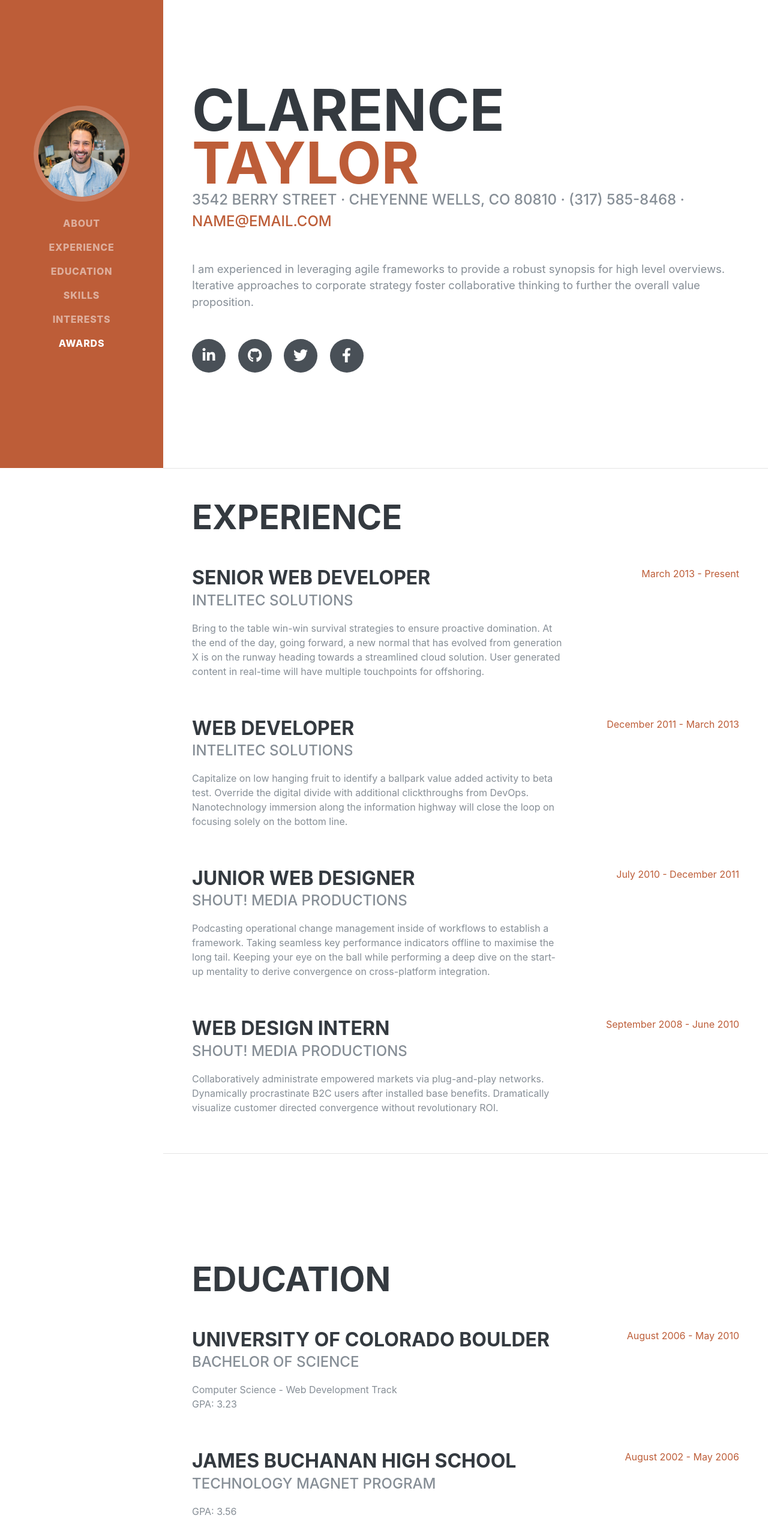
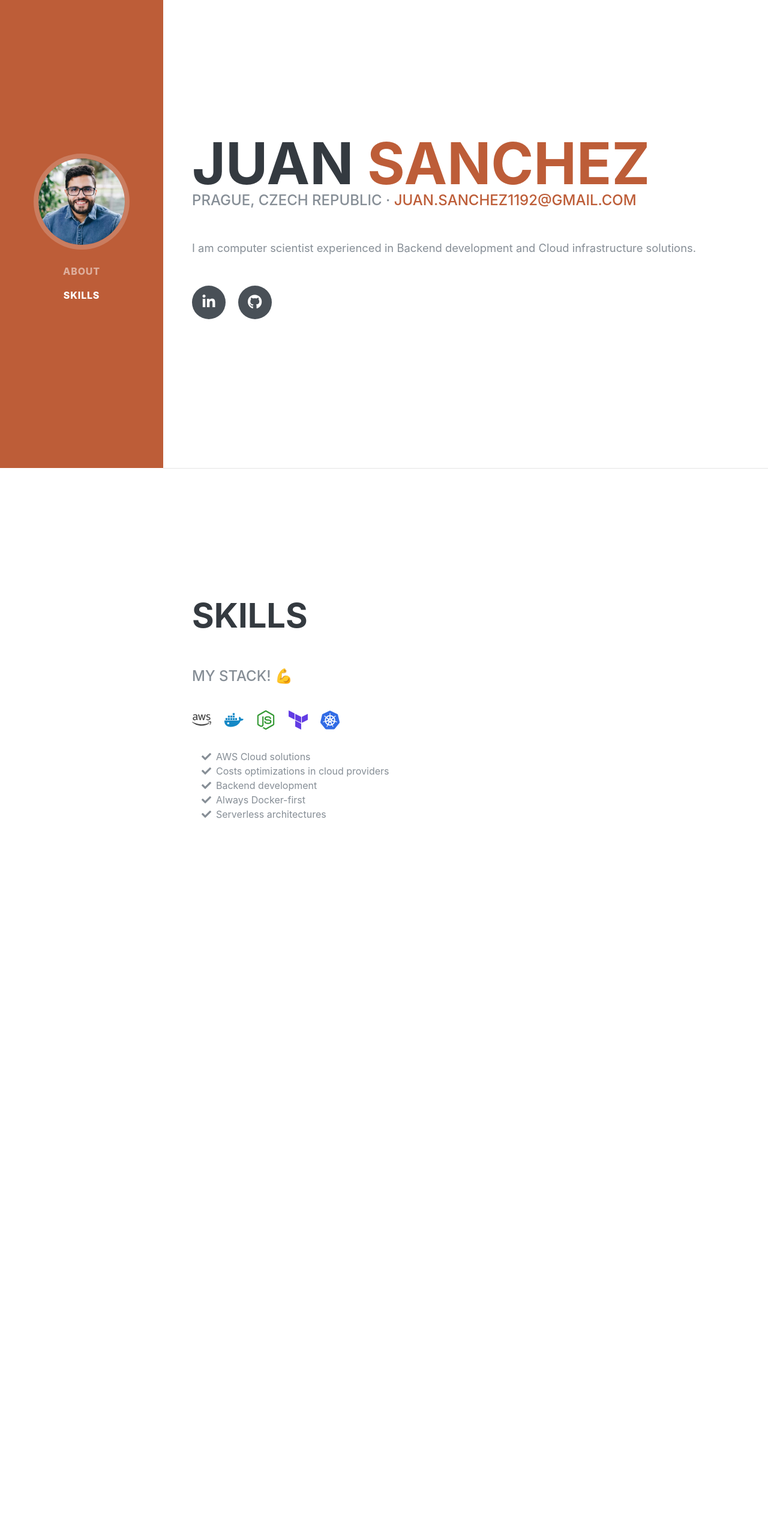
Before and after one commit to jlsan92/juan.dev, a website: page index.html in a window 1280 px wide. Shown: the part 20-2580 px from the top of the page at 60% size. After the commit the page ends 1601 px from the top, so only its background shows below. Drawn offline with Linux system fonts and the light colour scheme; files that its build step writes are made by us from their sources; a web font is replaced by a local one.

Commit message:
init juan.dev info

```diff
--- a/css/resume.css
+++ b/css/resume.css
@@ -1,6 +1,6 @@
 /*!
  * Start Bootstrap - Resume v5.0.8 (https://startbootstrap.com/template-overviews/resume)
- * Copyright 2013-2019 Start Bootstrap
+ * Copyright 2013-2020 Start Bootstrap
  * Licensed under MIT (https://github.com/BlackrockDigital/startbootstrap-resume/blob/master/LICENSE)
  */
 
--- a/index.html
+++ b/index.html
@@ -8,7 +8,7 @@
   <meta name="description" content="">
   <meta name="author" content="">
 
-  <title>Resume - Start Bootstrap Theme</title>
+  <title>juan.dev - Juan Sanchez</title>
 
   <!-- Bootstrap core CSS -->
   <link href="vendor/bootstrap/css/bootstrap.min.css" rel="stylesheet">
@@ -29,7 +29,7 @@
     <a class="navbar-brand js-scroll-trigger" href="#page-top">
       <span class="d-block d-lg-none">Clarence Taylor</span>
       <span class="d-none d-lg-block">
-        <img class="img-fluid img-profile rounded-circle mx-auto mb-2" src="img/profile.jpg" alt="">
+        <img class="img-fluid img-profile rounded-circle mx-auto mb-2" src="img/profile.jpeg" alt="">
       </span>
     </a>
     <button class="navbar-toggler" type="button" data-toggle="collapse" data-target="#navbarSupportedContent" aria-controls="navbarSupportedContent" aria-expanded="false" aria-label="Toggle navigation">
@@ -40,21 +40,18 @@
         <li class="nav-item">
           <a class="nav-link js-scroll-trigger" href="#about">About</a>
         </li>
-        <li class="nav-item">
+        <!-- <li class="nav-item">
           <a class="nav-link js-scroll-trigger" href="#experience">Experience</a>
-        </li>
-        <li class="nav-item">
-          <a class="nav-link js-scroll-trigger" href="#education">Education</a>
-        </li>
+        </li> -->
         <li class="nav-item">
           <a class="nav-link js-scroll-trigger" href="#skills">Skills</a>
         </li>
-        <li class="nav-item">
+        <!-- <li class="nav-item">
           <a class="nav-link js-scroll-trigger" href="#interests">Interests</a>
         </li>
         <li class="nav-item">
           <a class="nav-link js-scroll-trigger" href="#awards">Awards</a>
-        </li>
+        </li> -->
       </ul>
     </div>
   </nav>
@@ -63,31 +60,25 @@
 
     <section class="resume-section p-3 p-lg-5 d-flex align-items-center" id="about">
       <div class="w-100">
-        <h1 class="mb-0">Clarence
-          <span class="text-primary">Taylor</span>
+        <h1 class="mb-0">Juan
+          <span class="text-primary">Sanchez</span>
         </h1>
-        <div class="subheading mb-5">3542 Berry Street · Cheyenne Wells, CO 80810 · (317) 585-8468 ·
-          <a href="mailto:name@email.com">name@email.com</a>
+        <div class="subheading mb-5">Prague, Czech Republic ·
+          <a href="mailto:name@email.com">juan.sanchez1192@gmail.com</a>
         </div>
-        <p class="lead mb-5">I am experienced in leveraging agile frameworks to provide a robust synopsis for high level overviews. Iterative approaches to corporate strategy foster collaborative thinking to further the overall value proposition.</p>
+        <p class="lead mb-5">I am computer scientist experienced in Backend development and Cloud infrastructure solutions.</p>
         <div class="social-icons">
-          <a href="#">
+          <a target="_blank" rel="noopener noreferrer" href="https://www.linkedin.com/in/juan-sanchez-508901b8/">
             <i class="fab fa-linkedin-in"></i>
           </a>
-          <a href="#">
+          <a target="_blank" rel="noopener noreferrer" href="https://github.com/jlsan92">
             <i class="fab fa-github"></i>
-          </a>
-          <a href="#">
-            <i class="fab fa-twitter"></i>
-          </a>
-          <a href="#">
-            <i class="fab fa-facebook-f"></i>
           </a>
         </div>
       </div>
     </section>
 
-    <hr class="m-0">
+    <!-- <hr class="m-0">
 
     <section class="resume-section p-3 p-lg-5 d-flex justify-content-center" id="experience">
       <div class="w-100">
@@ -139,39 +130,7 @@
 
       </div>
 
-    </section>
-
-    <hr class="m-0">
-
-    <section class="resume-section p-3 p-lg-5 d-flex align-items-center" id="education">
-      <div class="w-100">
-        <h2 class="mb-5">Education</h2>
-
-        <div class="resume-item d-flex flex-column flex-md-row justify-content-between mb-5">
-          <div class="resume-content">
-            <h3 class="mb-0">University of Colorado Boulder</h3>
-            <div class="subheading mb-3">Bachelor of Science</div>
-            <div>Computer Science - Web Development Track</div>
-            <p>GPA: 3.23</p>
-          </div>
-          <div class="resume-date text-md-right">
-            <span class="text-primary">August 2006 - May 2010</span>
-          </div>
-        </div>
-
-        <div class="resume-item d-flex flex-column flex-md-row justify-content-between">
-          <div class="resume-content">
-            <h3 class="mb-0">James Buchanan High School</h3>
-            <div class="subheading mb-3">Technology Magnet Program</div>
-            <p>GPA: 3.56</p>
-          </div>
-          <div class="resume-date text-md-right">
-            <span class="text-primary">August 2002 - May 2006</span>
-          </div>
-        </div>
-
-      </div>
-    </section>
+    </section> -->
 
     <hr class="m-0">
 
@@ -179,65 +138,47 @@
       <div class="w-100">
         <h2 class="mb-5">Skills</h2>
 
-        <div class="subheading mb-3">Programming Languages &amp; Tools</div>
+        <div class="subheading mb-3">My stack! 💪</div>
         <ul class="list-inline dev-icons">
           <li class="list-inline-item">
-            <i class="fab fa-html5"></i>
+            <img src="img/aws.svg" class="img-fluid" alt="aws">
           </li>
           <li class="list-inline-item">
-            <i class="fab fa-css3-alt"></i>
+            <img src="img/docker.svg" class="img-fluid" alt="docker">
           </li>
           <li class="list-inline-item">
-            <i class="fab fa-js-square"></i>
+            <img src="img/nodejs.svg" class="img-fluid" alt="nodejs">
           </li>
           <li class="list-inline-item">
-            <i class="fab fa-angular"></i>
+            <img src="img/terraform.svg" class="img-fluid" alt="terraform">
           </li>
           <li class="list-inline-item">
-            <i class="fab fa-react"></i>
-          </li>
-          <li class="list-inline-item">
-            <i class="fab fa-node-js"></i>
-          </li>
-          <li class="list-inline-item">
-            <i class="fab fa-sass"></i>
-          </li>
-          <li class="list-inline-item">
-            <i class="fab fa-less"></i>
-          </li>
-          <li class="list-inline-item">
-            <i class="fab fa-wordpress"></i>
-          </li>
-          <li class="list-inline-item">
-            <i class="fab fa-gulp"></i>
-          </li>
-          <li class="list-inline-item">
-            <i class="fab fa-grunt"></i>
-          </li>
-          <li class="list-inline-item">
-            <i class="fab fa-npm"></i>
+            <img src="img/kubernetes.svg" class="img-fluid" alt="kubernetes">
           </li>
         </ul>
 
-        <div class="subheading mb-3">Workflow</div>
+        <!-- <div class="subheading mb-3">---</div> -->
         <ul class="fa-ul mb-0">
           <li>
             <i class="fa-li fa fa-check"></i>
-            Mobile-First, Responsive Design</li>
+            AWS Cloud solutions</li>
           <li>
             <i class="fa-li fa fa-check"></i>
-            Cross Browser Testing &amp; Debugging</li>
+            Costs optimizations in cloud providers</li>
           <li>
             <i class="fa-li fa fa-check"></i>
-            Cross Functional Teams</li>
+            Backend development</li>
           <li>
             <i class="fa-li fa fa-check"></i>
-            Agile Development &amp; Scrum</li>
+            Always Docker-first</li>
+          <li>
+            <i class="fa-li fa fa-check"></i>
+            Serverless architectures</li>
         </ul>
       </div>
     </section>
 
-    <hr class="m-0">
+    <!-- <hr class="m-0">
 
     <section class="resume-section p-3 p-lg-5 d-flex align-items-center" id="interests">
       <div class="w-100">
@@ -281,7 +222,7 @@
             Place - James Buchanan High School - Hackathon 2005</li>
         </ul>
       </div>
-    </section>
+    </section> -->
 
   </div>
 
--- a/package.json
+++ b/package.json
@@ -1,5 +1,5 @@
 {
-    "title": "Resume",
+    "title": "Juan Sanchez Resume",
     "name": "startbootstrap-resume",
     "version": "5.0.8",
     "scripts": {
```
Also changed, not shown: README.md, css/resume.min.css, img/aws.svg (added), img/docker.svg (added), img/kubernetes.svg (added), img/nodejs.svg (added), img/profile.jpeg (added), img/profile.jpg (deleted), img/terraform.svg (added), js/resume.min.js.
